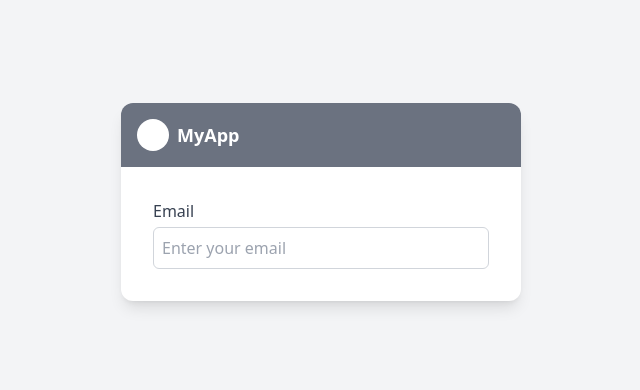
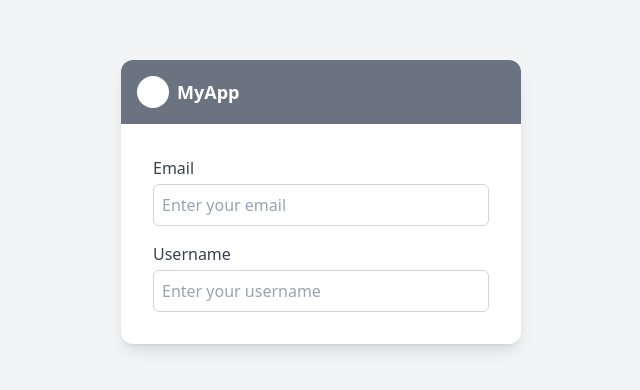
Before and after one commit to filip1suvajac/rpoProjektNo1, a React (Vite) app: page /register in a window 1280 px wide. Shown: the part 198-588 px from the top of the page, without its empty margins (319-959 px from the left). Built offline with nearby package versions, Linux system fonts and the light colour scheme.

Commit message:
Dodal sem div ki predstavlja username

```diff
--- a/src/pages/Register.tsx
+++ b/src/pages/Register.tsx
@@ -27,6 +27,19 @@ function Register() {
                     />
                 </div>
 
+                {/* username */}
+                <div className="flex flex-col">
+                    <label htmlFor="username" className="mb-1 font-medium text-gray-700">
+                    Username
+                    </label>
+                    <input
+                    type="text"
+                    id="username"
+                    placeholder="Enter your username"
+                    className="border border-gray-300 rounded-md p-2 focus:outline-none focus:ring-2 focus:ring-gray-500"
+                    />
+                </div>
+
 
 
 
```
